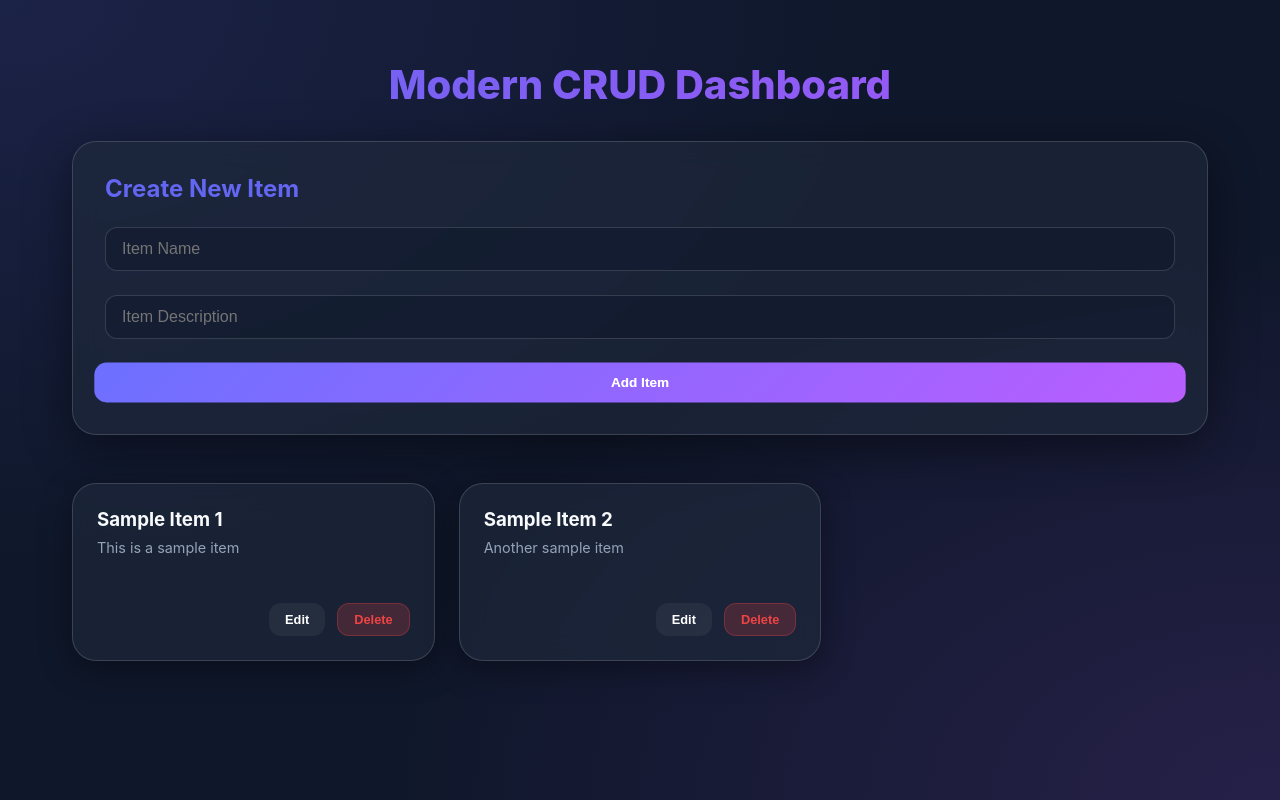
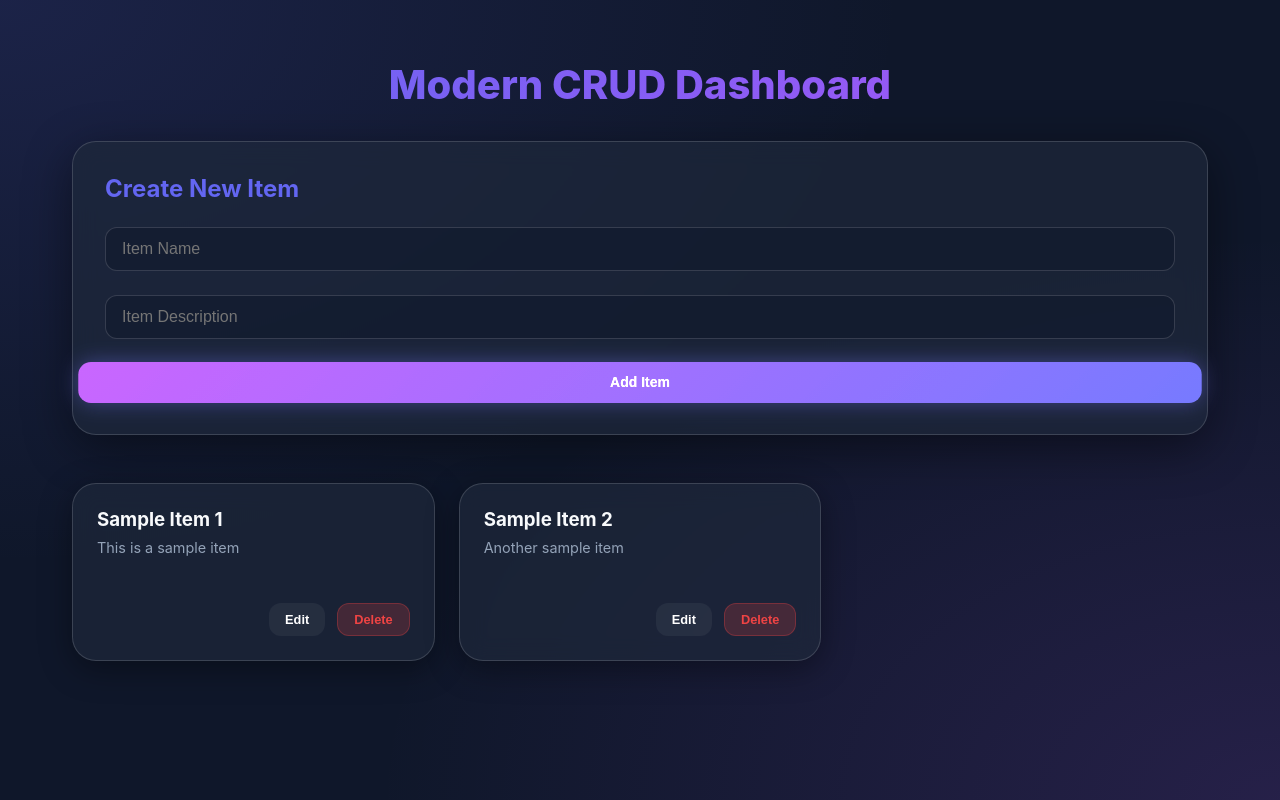
Before and after one commit to Janak27-del/crudwithreact, a React (Vite) app: page / in a window 1280 px wide. In both pictures the pointer is over the button "Add Item". Built offline with nearby package versions, Linux system fonts and the light colour scheme.

Commit message:
Enhance primary button hover effects and glow

```diff
--- a/src/index.css
+++ b/src/index.css
@@ -102,8 +102,10 @@ input:focus {
 }
 
 .btn-primary:hover {
-  filter: brightness(1.1);
-  transform: scale(1.02);
+  background: linear-gradient(135deg, var(--secondary-color), var(--primary-color));
+  filter: brightness(1.2);
+  transform: scale(1.05);
+  box-shadow: 0 0 20px rgba(99, 102, 241, 0.4);
 }
 
 .btn-danger {
```
